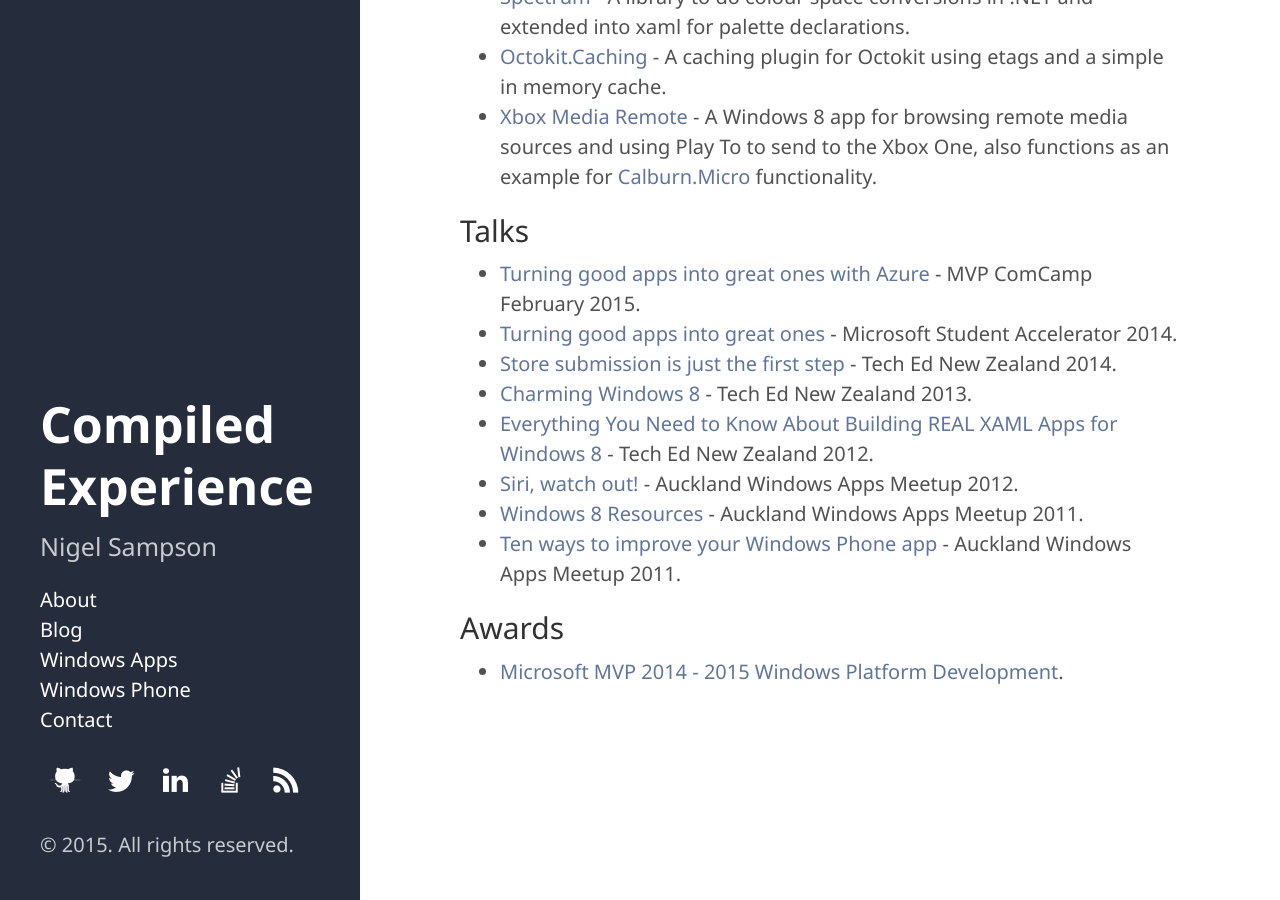
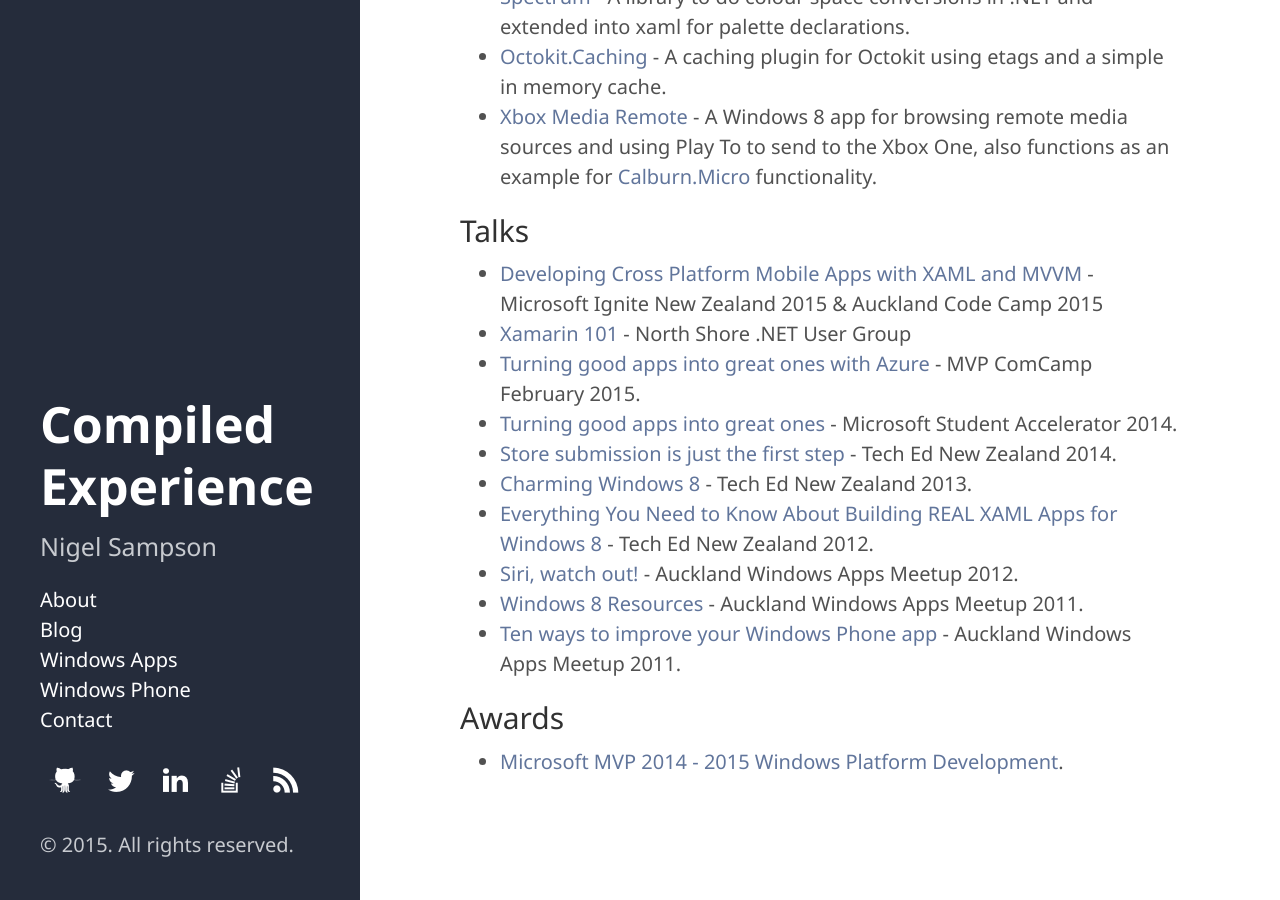
Before and after one commit to nigel-sampson/nigel-sampson.github.io, a Jekyll site: the page built from about.md, in a window 1280 px wide and 900 px high, scrolled down 516 px. Built offline with Jekyll 4.4.1, drawn with Linux system fonts in a browser that asks for light colours; Markdown is read by kramdown in place of the engine named in the settings.

Commit message:
Updated about and latest talks post

```diff
--- a/about.md
+++ b/about.md
@@ -17,6 +17,8 @@
 
 ## Talks
 
+ - [Developing Cross Platform Mobile Apps with XAML and MVVM][crossplat] - Microsoft Ignite New Zealand 2015 & Auckland Code Camp 2015
+ - [Xamarin 101][xam] - North Shore .NET User Group
  - [Turning good apps into great ones with Azure][comcamp] - MVP ComCamp February 2015.
  - [Turning good apps into great ones][msa] - Microsoft Student Accelerator 2014.
  - [Store submission is just the first step][store] - Tech Ed New Zealand 2014.
```
Also changed, not shown: other parts of about.md (+2 -0 lines), _posts/2015-10-01-latest-talks.md (added, +20 -0 lines).
